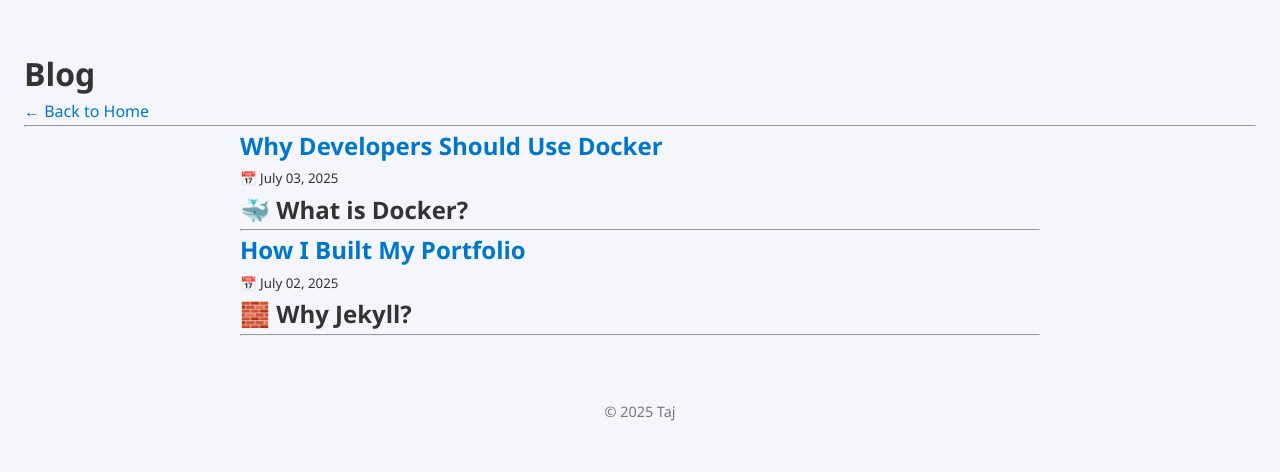
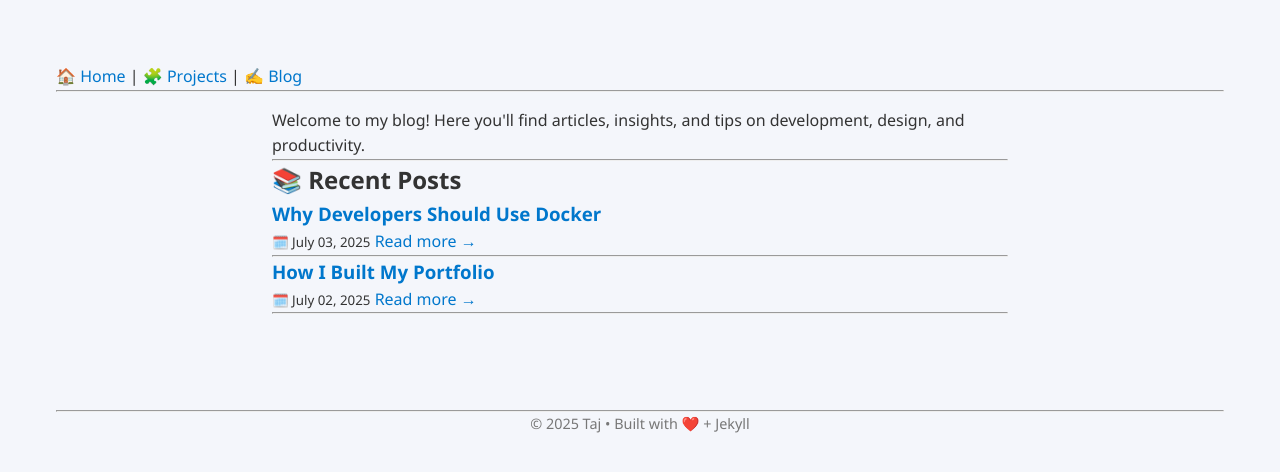
Before and after one commit to taj54/taj54.github.io, a Jekyll site: the page built from blog/index.html, in a window 1280 px wide. Shown: the top 472 px of the page. Built offline with Jekyll 4.4.1, drawn with Linux system fonts in a browser that asks for light colours; the list of posts is cut into pages by our own code.

Commit message:
modularity infused

```diff
--- a/_layouts/blog.html
+++ /dev/null
@@ -1,31 +0,0 @@
-<!DOCTYPE html>
-<html lang="en">
-<head>
-  <meta charset="UTF-8" />
-  <meta name="viewport" content="width=device-width, initial-scale=1.0" />
-  <title>{{ page.title }} | {{ site.title }}</title>
-  <link rel="stylesheet" href="/assets/css/custom-style.css" />
-</head>
-<body>
-  <header>
-    <h1>{{ page.title }}</h1>
-    <p><a href="/">← Back to Home</a></p>
-    <hr />
-  </header>
-
-  <main>
-    {% for post in site.posts %}
-      <article>
-        <h2><a href="{{ post.url }}">{{ post.title }}</a></h2>
-        <small>📅 {{ post.date | date: "%B %d, %Y" }}</small>
-        <p>{{ post.excerpt }}</p>
-        <hr />
-      </article>
-    {% endfor %}
-  </main>
-
-  <footer>
-    <p>© {{ site.time | date: "%Y" }} {{ site.author.name }}</p>
-  </footer>
-</body>
-</html>
--- /dev/null
+++ b/_layouts/project.html
@@ -0,0 +1,28 @@
+<!DOCTYPE html>
+<html lang="en">
+<head>
+  <meta charset="UTF-8" />
+  <meta name="viewport" content="width=device-width, initial-scale=1.0" />
+  <title>{{ page.title }} | {{ site.title }}</title>
+  <link rel="stylesheet" href="/assets/css/custom-style.css" />
+</head>
+<body>
+  <header style="padding: 1rem 2rem;">
+    <nav>
+      <a href="/">🏠 Home</a> |
+      <a href="/project">🧩 Projects</a> |
+      <a href="/blog/">✍️ Blog</a>
+    </nav>
+    <hr />
+  </header>
+
+  <main style="padding: 0 2rem;">
+    {{ content }}
+  </main>
+
+  <footer style="padding: 2rem; text-align: center;">
+    <hr />
+    <p>© {{ site.time | date: "%Y" }} {{ site.author.name }} • Built with ❤️ + Jekyll</p>
+  </footer>
+</body>
+</html>
--- a/blog/index.html
+++ b/blog/index.html
@@ -1,9 +1,8 @@
 ---
-layout: blog
+layout: project
 title: Blog
 ---
 
-<h1>{{ page.title }}</h1>
 <p>Welcome to my blog! Here you'll find articles, insights, and tips on development, design, and productivity.</p>
 
 <hr>
@@ -13,7 +12,6 @@ title: Blog
   <article>
     <h3><a href="{{ post.url }}">{{ post.title }}</a></h3>
     <small>🗓️ {{ post.date | date: "%B %d, %Y" }}</small>
-    <p>{{ post.excerpt }}</p>
     <a href="{{ post.url }}">Read more →</a>
     <hr>
   </article>
```
Also changed, not shown: _includes/about.md (added, +6 -0 lines), _includes/certifications.md (added, +40 -0 lines), _includes/contact.md (added, +7 -0 lines), _includes/experience.md (added, +32 -0 lines), _includes/languages.md (added, +8 -0 lines), _includes/projects.md (added, +12 -0 lines), _includes/skills.md (added, +8 -0 lines), index.md (+8 -119 lines), project/index.html (added, +46 -0 lines), projects/vs-music-player.md (added, +21 -0 lines).
